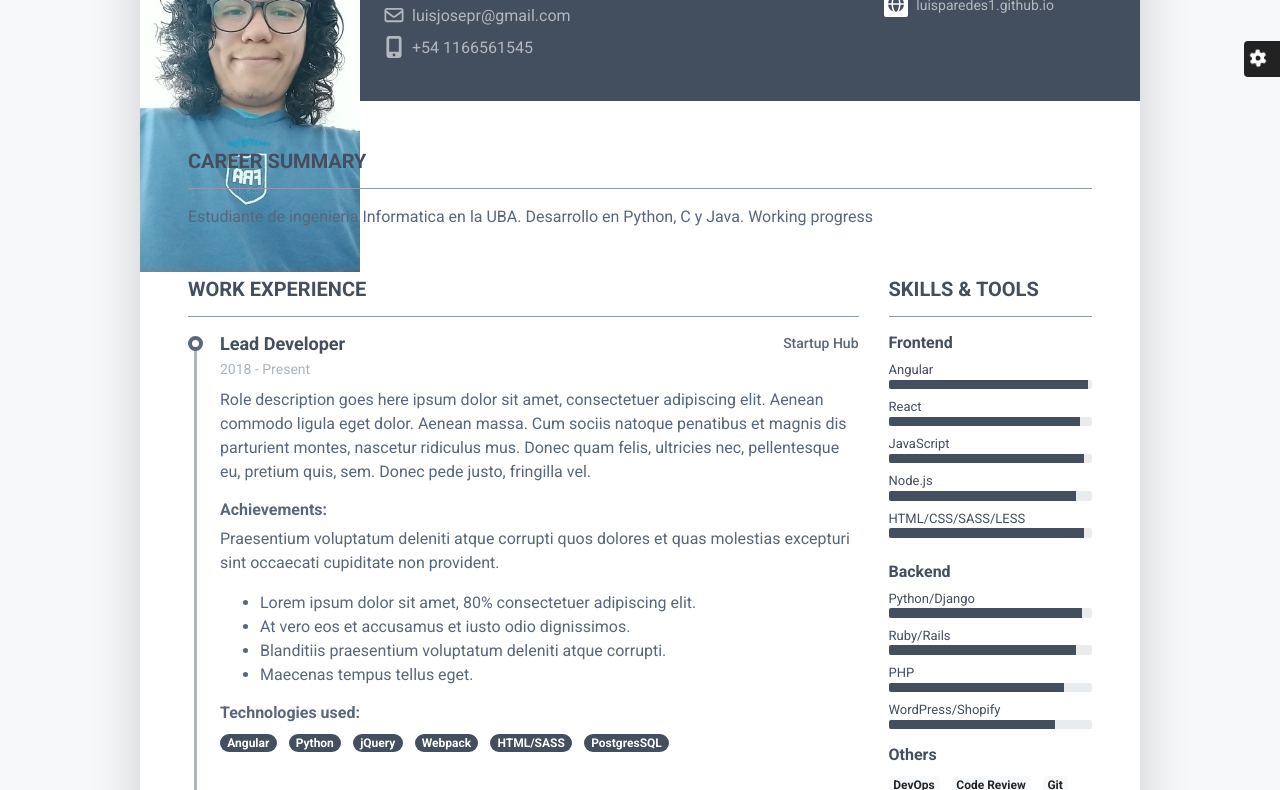
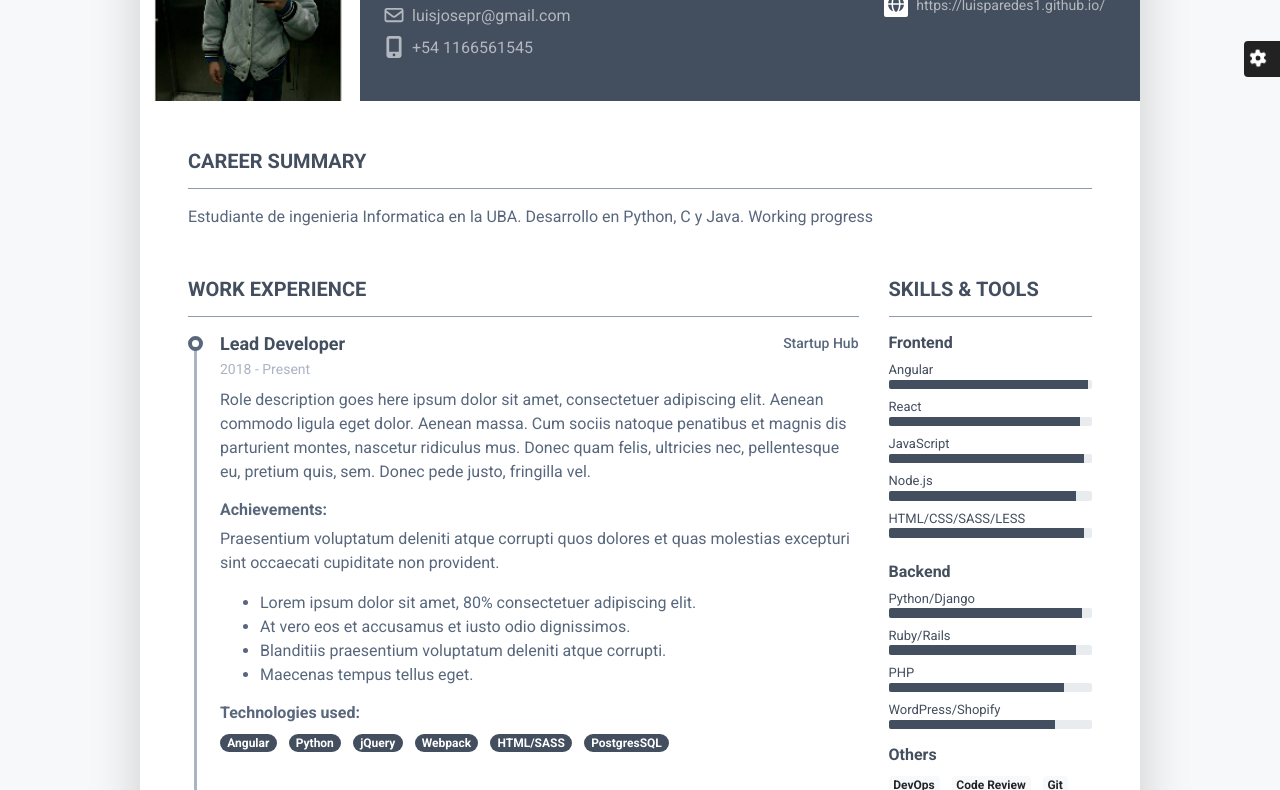
Before and after one commit to LuisParedes1/CV, a plain HTML site: page docs/index.html in a window 1280 px wide. Shown: the part 149-939 px from the top of the page. Drawn offline with Linux system fonts and the light colour scheme.

Commit message:
Fixed profile picture

```diff
--- a/docs/index.html
+++ b/docs/index.html
@@ -34,7 +34,7 @@
 	    <div class="resume-wrapper-inner mx-auto text-left bg-white shadow-lg">
 		    <header class="resume-header pt-4 pt-md-0">
 			    <div class="media flex-column flex-md-row">
-				    <img class="mr-3 img-fluid picture mx-auto" src="assets/images/profile_2.jpg" alt="">
+				    <img class="mr-3 img-fluid picture mx-auto" src="assets/images/profile.jpg" alt="">
 				    <div class="media-body p-4 d-flex flex-column flex-md-row mx-auto mx-lg-0">
 					    <div class="primary-info">
 						    <h1 class="name mt-0 mb-1 text-white text-uppercase text-uppercase">Luis Paredes</h1>
@@ -49,7 +49,7 @@
 				                <li class="mb-3"><a href="#"><span class="fa-container text-center mr-2"><i class="fab fa-linkedin-in fa-fw"></i></span>linkedin.com/in/luisjoseparedes</a></li>
 				                <li class="mb-3"><a href="#"><span class="fa-container text-center mr-2"><i class="fab fa-github-alt fa-fw"></i></span>github.com/LuisParedes1</a></li>
 				                <!--<li class="mb-3"><a href="#"><span class="fa-container text-center mr-2"><i class="fab fa-codepen fa-fw"></i></span>codepen.io/username/</a></li> -->
-				                <li><a href="#"><span class="fa-container text-center mr-2"><i class="fas fa-globe"></i></span>luisparedes1.github.io</a></li>
+				                <li><a href="#"><span class="fa-container text-center mr-2"><i class="fas fa-globe"></i></span>https://luisparedes1.github.io/</a></li>
 						    </ul>
 					    </div><!--//secondary-info-->
 
```
